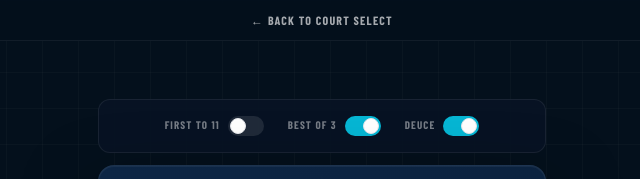
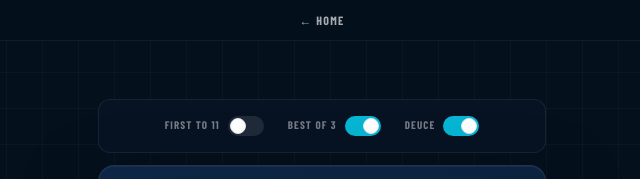
Before and after one commit to Code-Lifter/Tennis, a plain HTML site: page badminton.html in a window 1280 px wide. Shown: the top 179 px of the page, 318-958 px from the left. Drawn offline with nearby package versions, Linux system fonts and the light colour scheme; a web font is replaced by a local one.

Commit message:
Update badminton.html

```diff
--- a/badminton.html
+++ b/badminton.html
@@ -187,8 +187,8 @@
 
   <!-- Header -->
   <div class="site-header">
-    <a href="#" class="flex items-center justify-center gap-2 py-3 text-white/35 hover:text-white/65 font-bold transition-colors text-xs tracking-widest uppercase">
-      ← Back to Court Select
+    <a href="https://code-lifter.github.io/Tennis/" class="flex items-center justify-center gap-2 py-3 text-white/35 hover:text-white/65 font-bold transition-colors text-xs tracking-widest uppercase">
+      ← Home
     </a>
   </div>
 
```
